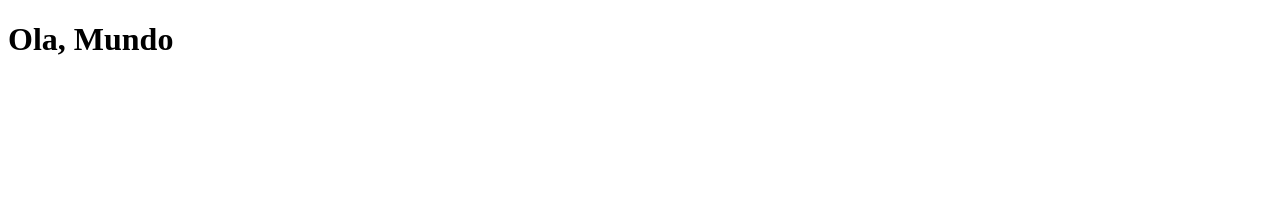
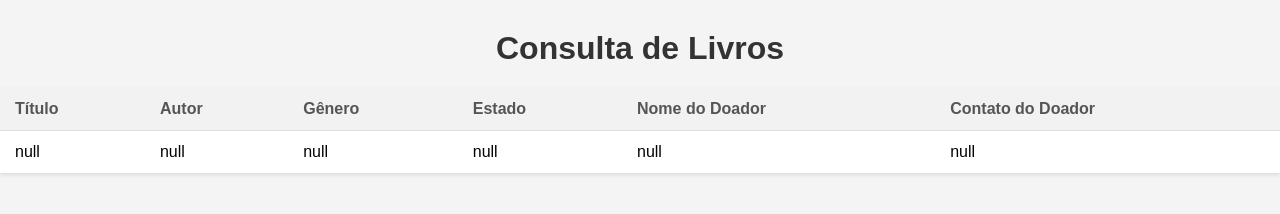
Before and after one commit to PedroDoNascimento/Resgatandoleitura, a plain HTML site: page Orientação/ConsultarLivros.html in a window 1280 px wide. Drawn offline with Linux system fonts and the light colour scheme.

Commit message:
adaptações

```diff
--- a/Orientação/ConsultarLivros.html
+++ b/Orientação/ConsultarLivros.html
@@ -1,11 +1,101 @@
 <!DOCTYPE html>
-<html lang="en">
+<html lang="pt-br">
 <head>
     <meta charset="UTF-8">
     <meta name="viewport" content="width=device-width, initial-scale=1.0">
-    <title>Página Principal</title>
+    <title>Consulta de Livros</title>
+    <style>
+        body {
+            font-family: Arial, sans-serif;
+            margin: 0;
+            padding: 0;
+            background-color: #f4f4f4;
+        }
+
+        h1 {
+            text-align: center;
+            margin-top: 30px;
+            color: #333;
+        }
+
+        table {
+            width: 100%;
+            border-collapse: collapse;
+            border-spacing: 0;
+            margin-top: 20px;
+            background-color: #fff;
+            box-shadow: 0 2px 4px rgba(0, 0, 0, 0.1);
+        }
+
+        th, td {
+            padding: 12px 15px;
+            text-align: left;
+            border-bottom: 1px solid #ddd;
+        }
+
+        th {
+            background-color: #f2f2f2;
+            font-weight: bold;
+            color: #555;
+        }
+
+        tr:hover {
+            background-color: #f5f5f5;
+        }
+
+        tr:last-child td {
+            border-bottom: none;
+        }
+    </style>
 </head>
 <body>
-    <h1>Ola, Mundo</h1>
+    <h1>Consulta de Livros</h1>
+
+    <table>
+        <thead>
+            <tr>
+                <th>Título</th>
+                <th>Autor</th>
+                <th>Gênero</th>
+                <th>Estado</th>
+                <th>Nome do Doador</th>
+                <th>Contato do Doador</th>
+            </tr>
+        </thead>
+        <tbody id="listaLivros">
+            <!-- Os dados dos livros serão inseridos aqui dinamicamente -->
+        </tbody>
+    </table>
+
+    <script>
+        // Função para buscar os dados no localStorage e exibi-los na tabela
+        function exibirLivros() {
+            const listaLivros = document.getElementById('listaLivros');
+            listaLivros.innerHTML = ''; // Limpa a lista antes de exibir os novos dados
+
+            // Recupera os dados do localStorage
+            const titulo = localStorage.getItem('titulo');
+            const autor = localStorage.getItem('autor');
+            const genero = localStorage.getItem('genero');
+            const estado = localStorage.getItem('estado');
+            const nomeDoador = localStorage.getItem('nomeDoador');
+            const contatoDoador = localStorage.getItem('contatoDoador');
+
+            // Cria uma nova linha na tabela com os dados recuperados
+            const newRow = document.createElement('tr');
+            newRow.innerHTML = `
+                <td>${titulo}</td>
+                <td>${autor}</td>
+                <td>${genero}</td>
+                <td>${estado}</td>
+                <td>${nomeDoador}</td>
+                <td>${contatoDoador}</td>
+            `;
+            listaLivros.appendChild(newRow);
+        }
+
+        // Chama a função para exibir os livros quando a página é carregada
+        window.onload = exibirLivros;
+    </script>
 </body>
 </html>
--- /dev/null
+++ b/Orientação/login.css
@@ -0,0 +1,55 @@
+body {
+    font-family: Arial, sans-serif;
+    background-color: #f0f0f0;
+    margin: 0;
+    padding: 0;
+    display: flex;
+    justify-content: center;
+    align-items: center;
+    height: 100vh;
+}
+
+.container {
+    background-color: #fff;
+    border-radius: 8px;
+    box-shadow: 0 4px 8px rgba(0, 0, 0, 0.1);
+    padding: 40px;
+    max-width: 400px;
+    width: 100%;
+    text-align: center;
+}
+
+h2 {
+    margin-bottom: 30px;
+    color: #333;
+}
+
+input[type="text"],
+input[type="password"] {
+    width: calc(100% - 20px);
+    padding: 10px;
+    margin-bottom: 20px;
+    border: 1px solid #ccc;
+    border-radius: 4px;
+}
+
+input[type="submit"] {
+    width: 100%;
+    padding: 12px;
+    border: none;
+    border-radius: 4px;
+    background-color: #007bff;
+    color: #fff;
+    font-size: 16px;
+    cursor: pointer;
+}
+
+input[type="submit"]:hover {
+    background-color: #0056b3;
+}
+
+.error-message {
+    color: #ff0000;
+    margin-top: -15px;
+    margin-bottom: 20px;
+}
```
Also changed, not shown: Orientação/Login.html (+18 -68 lines), Orientação/index.html (renamed from Orientação/Cadastro.html, +3 -2 lines), Orientação/script.js (+4 -19 lines), 1 other file.
